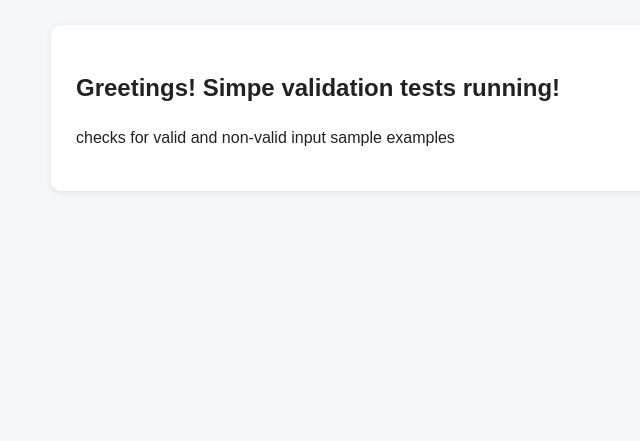
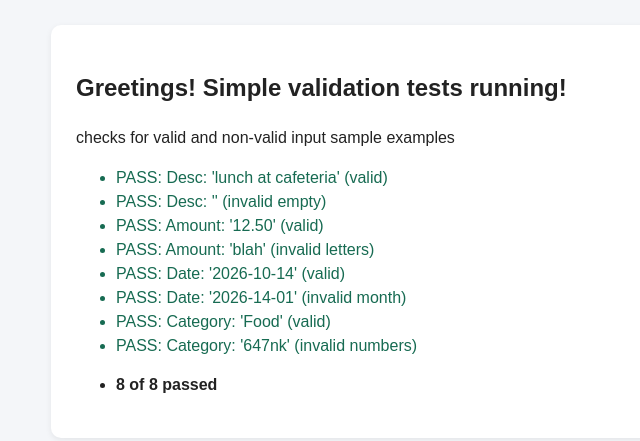
Before and after one commit to humwamikaz-ops/SFT, a plain HTML site: page tests.html in a window 1280 px wide. Shown: the whole page, without its empty margins (97-737 px from the left). Drawn offline with Linux system fonts and the light colour scheme.

Commit message:
M3:add vaalidator tests

```diff
--- a/tests.html
+++ b/tests.html
@@ -4,14 +4,14 @@
         <meta charset="UTF-8">
         <meta name="viewport" content="width=device-width, initial-scale=1.0">
 
-        <title>Sample</title>
+        <title>Validator tests</title>
         <link rel="stylesheet" href="styles/sft.css">
         <script src="scripts/validators.js" defer></script>
     </head>
     <body>
         <main>
             <section class="page-section active">
-                <h1>Greetings! Simpe validation tests running!</h1>
+                <h1>Greetings! Simple validation tests running!</h1>
                 <p>checks for valid and non-valid input sample examples</p>
                 <ul id="test-results"></ul>
             </section>
@@ -22,10 +22,10 @@
             if (!resultsList) return;
             var tests = [
                 { desc: "Desc: 'lunch at cafeteria' (valid)", fn: function() { return validateDesc("lunch at cafeteria") === null; }},
-                { desc: "Desc: '' (invalid empty)", fn: function() { return validateDesc("KFC") !== null;}},
+                { desc: "Desc: '' (invalid empty)", fn: function() { return validateDesc("") !== null;}},
                 { desc: "Amount: '12.50' (valid)", fn: function() { return validateAmount("12.50") === null;}},
                 { desc: "Amount: 'blah' (invalid letters)", fn: function() { return validateAmount("blah") !== null;}},
-                { desc: "Date: '2026-10-14' (valid)", fn: function() { return validateDate("2024-10-14") === null;}},
+                { desc: "Date: '2026-10-14' (valid)", fn: function() { return validateDate("2026-10-14") === null;}},
                 { desc: "Date: '2026-14-01' (invalid month)", fn: function() { return validateDate("2026-14-01") !== null;}},
                 { desc: "Category: 'Food' (valid)", fn: function() { return validateCategory("Food") === null;}},
                 { desc: "Category: '647nk' (invalid numbers)", fn: function() { return validateCategory("647nk") !== null;}},
@@ -42,8 +42,8 @@
 
                 if (success) passedCount++;
                 var li = document.createElement("li");
-                li.textContent = (passed ? "PASS: " : "FAIL: ") + test.desc;
-                li.style.color = passed ? "#176b52" : "#b91c1c";
+                li.textContent = (success ? "PASS: " : "FAIL: ") + test.desc;
+                li.style.color = success ? "#176b52" : "#b91c1c";
                 resultsList.appendChild(li);
             });
             var summaryLi = document.createElement("li");
```
